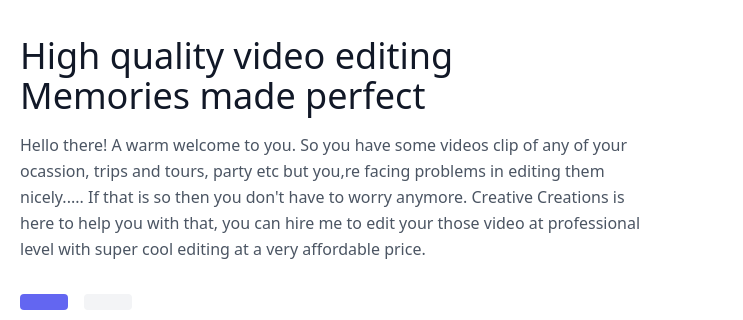
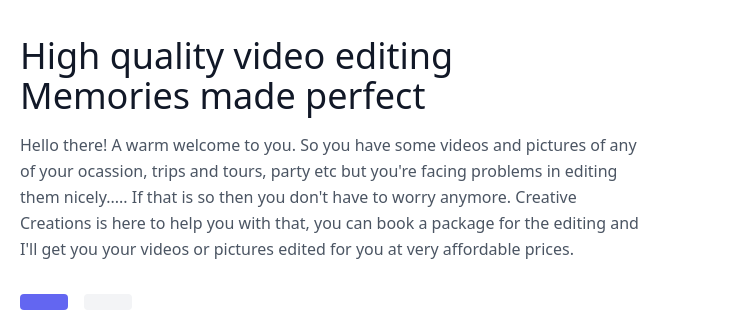
Before and after one commit to CreativeCreations-Edits/CreativeCreations.com, a plain HTML site: page index.html in a window 1280 px wide. Shown: the part 240-560 px from the top of the page, 0-743 px from the left. Drawn offline with nearby package versions, Linux system fonts and the light colour scheme.

Commit message:
Update index.html

```diff
--- a/index.html
+++ b/index.html
@@ -32,8 +32,8 @@
             <h1 class="title-font sm:text-4xl text-3xl mb-4 font-medium text-gray-900">High quality video editing
               <br class="hidden lg:inline-block">Memories made perfect
             </h1>
-            <p class="mb-8 leading-relaxed">Hello there! A warm welcome to you. So you have some videos clip of any of your ocassion, trips and tours, party etc but you,re facing problems in editing them nicely.....
-                If that is so then you don't have to worry anymore. Creative Creations is here to help you with that, you can hire me to edit your those video at professional level with super cool editing at a very affordable price.</p>
+            <p class="mb-8 leading-relaxed">Hello there! A warm welcome to you. So you have some videos and pictures of any of your ocassion, trips and tours, party etc but you're facing problems in editing them nicely.....
+                If that is so then you don't have to worry anymore. Creative Creations is here to help you with that, you can book a package for the editing and I'll get you your videos or pictures edited for you at very affordable prices.</p>
             <div class="flex justify-center">
               <button class="inline-flex text-white bg-indigo-500 border-0 py-2 px-6 focus:outline-none hover:bg-indigo-600 rounded text-lg"></button>
               <button class="ml-4 inline-flex text-gray-700 bg-gray-100 border-0 py-2 px-6 focus:outline-none hover:bg-gray-200 rounded text-lg"></button>
```
